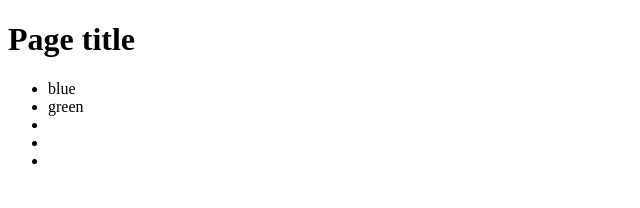
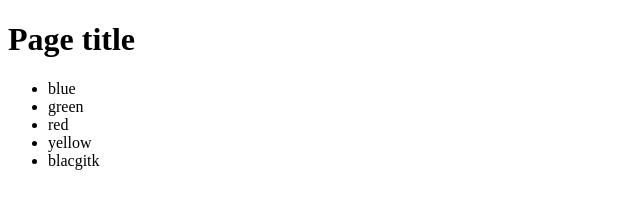
Before and after one commit to DenLys21/my_project_1, a plain HTML site: page index.html in a window 1280 px wide. Shown: the whole page, without its empty margins (0-640 px from the left). Drawn offline with Linux system fonts and the light colour scheme.

```diff
--- a/index.html
+++ b/index.html
@@ -10,9 +10,9 @@
   <ul>
     <li>blue</li>
     <li>green</li>
-    <li></li>
-    <li></li>
-    <li></li>
+    <li>red</li>
+    <li>yellow</li>
+    <li>blacgitk</li>
   </ul>
 </body>
 </html>
```
